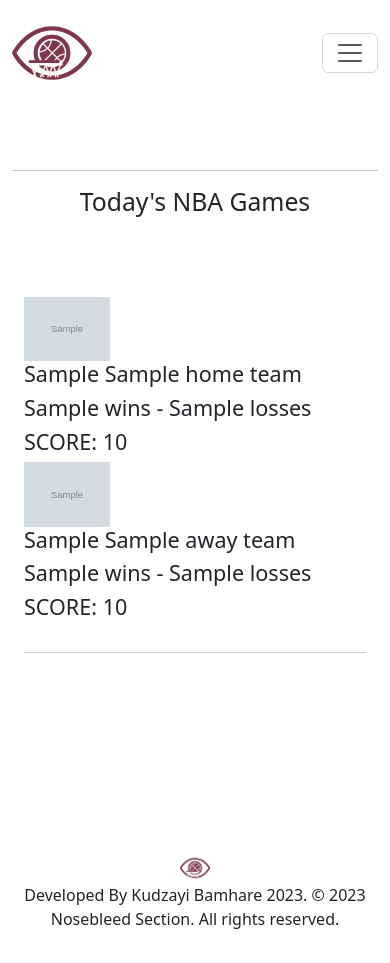
After one commit to Kudzmat/NoseBleedSection, a Django app: template templates/nba_today/game_results.html in a window 390 px wide. The commit adds this page. Run offline with Django 4.2, Linux system fonts and the light colour scheme; the template is opened without the code that fills it: most values are stand-ins (such as "Sample title", 1, 10 or a date in 2020); grey boxes marked "Sample" are stand-in pictures.

Commit message:
nba today home page now working and active!

```diff
--- a/NoseBleedSeat/settings.py
+++ b/NoseBleedSeat/settings.py
@@ -41,6 +41,7 @@ INSTALLED_APPS = [
     "django.contrib.humanize",
     "nba_news",
     "nba_stats",
+    "nba_today",
     "crispy_forms",
     "crispy_bootstrap5"
 ]
--- a/NoseBleedSeat/urls.py
+++ b/NoseBleedSeat/urls.py
@@ -22,4 +22,5 @@ urlpatterns = [
     path("", views.home, name='home'),
     path("stats", include('nba_stats.urls')),
     path("nba-news", include('nba_news.urls')),
+    path("nba-today", include('nba_today.urls')),
 ]
--- /dev/null
+++ b/nba_today/urls.py
@@ -0,0 +1,9 @@
+from django.urls import path
+from . import views
+
+app_name = 'nba_today'
+
+urlpatterns = [
+
+    path('', views.nba_results, name='nba_results'),
+]
--- a/templates/base.html
+++ b/templates/base.html
@@ -15,7 +15,7 @@
 <nav class="navbar navbar-expand-lg navbar-light bg-white">
     <div class="container">
         <a class="navbar-brand" href="{% url 'home' %}">
-            <img src="{% static 'images/banner/nose-bleed-logo2.png' %}" alt="Logo" height="80">
+            <img src="{% static 'images/banner/nbs-logo.png' %}" alt="Logo" height="80">
         </a>
         <button class="navbar-toggler" type="button" data-bs-toggle="collapse" data-bs-target="#navbarNav"
                 aria-controls="navbarNav" aria-expanded="false" aria-label="Toggle navigation">
@@ -29,6 +29,9 @@
                 </li>
                 <li class="nav-item">
                     <a class="nav-link" href="{% url 'nba_news:ringer_news' %}">NBA NEWS</a>
+                </li>
+                <li class="nav-item">
+                    <a class="nav-link" href="{% url 'nba_today:nba_results' %}">NBA TODAY</a>
                 </li>
                 <li class="nav-item dropdown">
                     <a class="nav-link dropdown-toggle" href="#" id="statsDropdown" role="button" data-bs-toggle="dropdown" aria-haspopup="true" aria-expanded="false">
@@ -53,7 +56,7 @@
 <footer class="footer mt-auto py-3 bg-light bg-white">
     <div class="container text-center">
 
-        <img src="{% static 'images/banner/nose-bleed-logo.png' %}" alt="Footer Logo" height="30">
+        <img src="{% static 'images/banner/nbs-logo.png' %}" alt="Footer Logo" height="30">
         <p>Developed By Kudzayi Bamhare 2023. &copy; 2023 Nosebleed Section. All rights reserved.</p>
     </div>
 </footer>
--- /dev/null
+++ b/templates/nba_today/game_results.html
@@ -0,0 +1,39 @@
+{% extends 'base.html' %}
+{% load humanize %}
+{% load custom_tags %}
+{% load static %}
+{% block title %}
+NBA Games Today
+{% endblock %}
+
+{% block content %}
+ <div class="container-fluid p-0">
+          <div class="jumbotron jumbotron-fluid">
+        <div class="container text-center">
+            <h2>Today's NBA Games</h2>
+        </div>
+          </div>
+     <br>
+        <div class="container mt-5">
+    {% for game in results %}
+    <div class="row mb-4">
+        <div class="col-md-6">
+            <img src="{{ game.homeTeam.teamLogo }}" alt="{{ game.homeTeam.teamTricode }} Logo" class="img-fluid w-25">
+            <h4>{{ game.homeTeam.teamCity }} {{ game.homeTeam.teamName }}</h4>
+            <h4>{{ game.homeTeam.wins }} - {{ game.homeTeam.losses }}</h4>
+            <h4>SCORE: {{ game.homeTeam.score }}</h4>
+        </div>
+        <div class="col-md-6">
+            <img src="{{ game.awayTeam.teamLogo }}" alt="{{ game.awayTeam.teamTricode }} Logo" class="img-fluid w-25">
+            <h4>{{ game.awayTeam.teamCity }} {{ game.awayTeam.teamName }}</h4>
+            <h4>{{ game.awayTeam.wins }} - {{ game.awayTeam.losses }}</h4>
+            <h4>SCORE: {{ game.awayTeam.score }}</h4>
+        </div>
+    </div>
+            <hr>
+    {% endfor %}
+
+</div>
+ </div>
+     <br><br>
+{% endblock %}
```
Also changed, not shown: nba_today/functions.py (+13 -31 lines), nba_today/views.py (added, +29 -0 lines), static/images/banner/nbs-logo.png (added).
